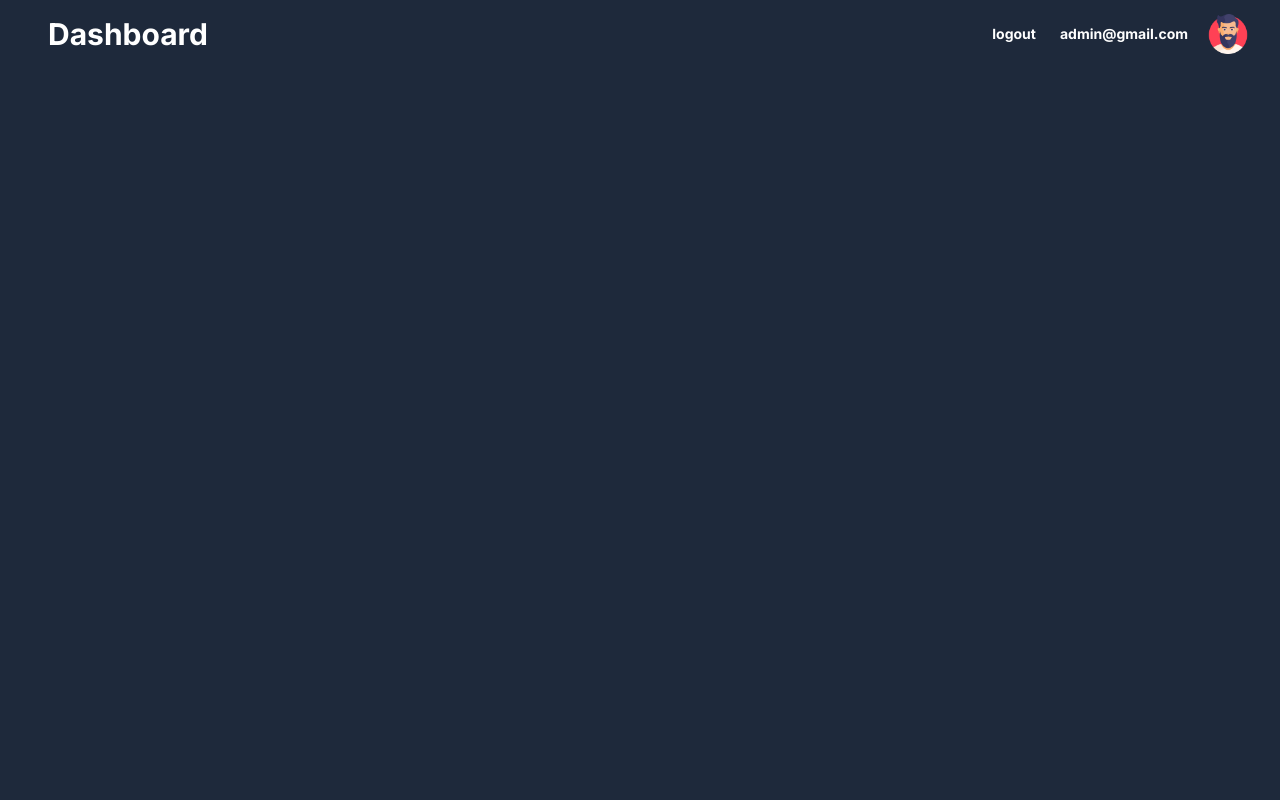
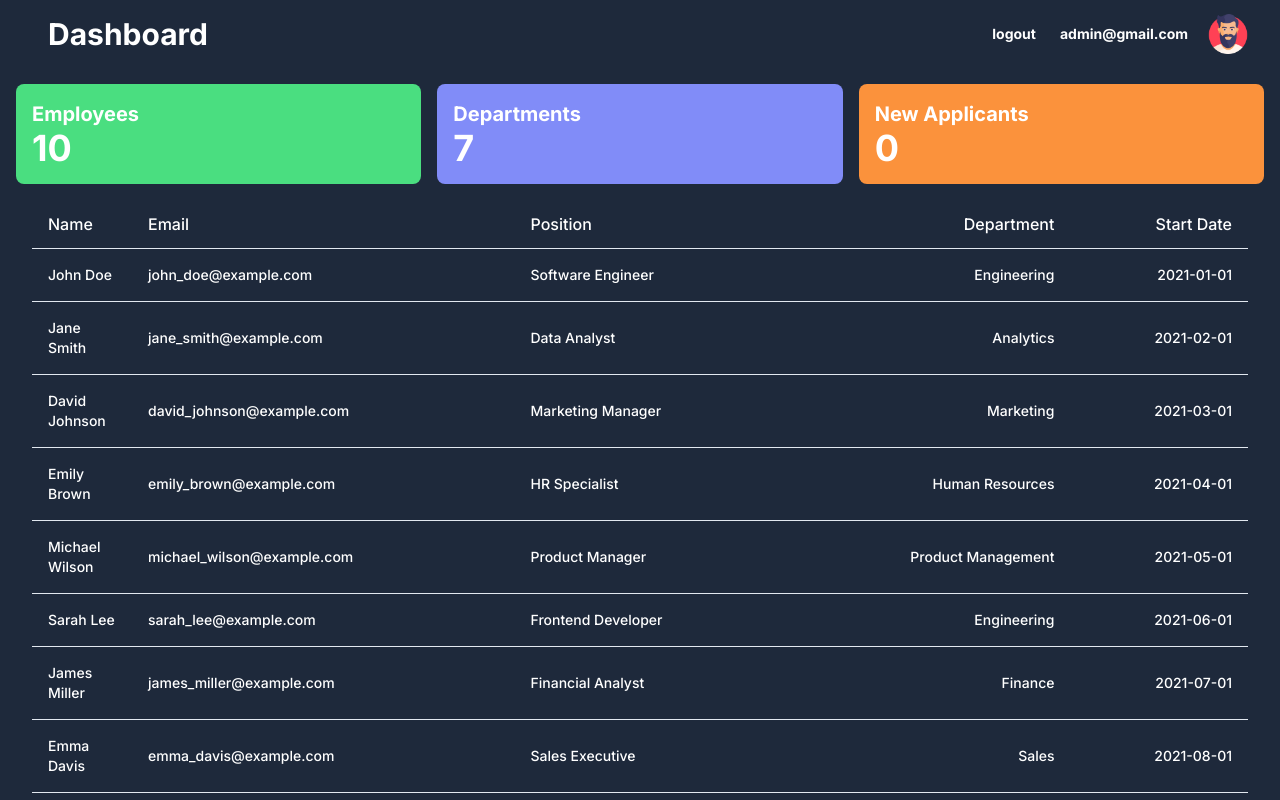
Before and after one commit to Sonnysam/mern-hr-management-system, a Next.js app in the folder frontend/: page /dashboard in a window 1280 px wide. Shown: the top 800 px of the page. Built offline with nearby package versions, Linux system fonts and the light colour scheme.

Commit message:
table added

```diff
--- a/frontend/app/dashboard/page.tsx
+++ b/frontend/app/dashboard/page.tsx
@@ -1,12 +1,15 @@
 import React from 'react'
 import "../../styles/style.css"
 import DashNav from '@/components/dashNav'
+import DashCard from '@/components/dashCard'
+import DashTable from '@/components/dashTable'
 
 const Dashboard = () => {
     return (
         <div className='dashboard bg-slate-800'>
             <DashNav />
-            {/* <div className='text-white text-2xl font-bold p-4'>Dashboard</div> */}
+            <DashCard />
+            <DashTable />
         </div>
     )
 }
--- /dev/null
+++ b/frontend/components/dashCard.tsx
@@ -0,0 +1,28 @@
+import data from '@/data/data'
+import React from 'react'
+
+const DashCard = () => {
+    return (
+        <div>
+            {/* three cards displaying number of employees, number of departments, new applicants. Let it be responsive*/}
+            <div className='grid grid-cols-1 md:grid-cols-3 gap-4 p-4'>
+                <div className='bg-green-400 p-4 rounded-lg'>
+                    <h3 className='text-white text-xl font-bold'>Employees</h3>
+                    {/* <p className='text-white text-4xl font-bold'>10</p> */}
+                    <p className='text-white text-4xl font-bold'>{data.length}</p>
+                </div>
+                <div className='bg-indigo-400 p-4 rounded-lg'>
+                    <h3 className='text-white text-xl font-bold'>Departments</h3>
+                    <p className='text-white text-4xl font-bold'>7</p>
+                </div>
+                <div className='bg-orange-400 p-4 rounded-lg'>
+                    <h3 className='text-white text-xl font-bold'>New Applicants</h3>
+                    <p className='text-white text-4xl font-bold'>0</p>
+                </div>
+            </div>
+
+        </div>
+    )
+}
+
+export default DashCard
--- /dev/null
+++ b/frontend/components/dashTable.tsx
@@ -0,0 +1,54 @@
+import React from 'react'
+import {
+    Table,
+    TableBody,
+    TableCaption,
+    TableCell,
+    TableFooter,
+    TableHead,
+    TableHeader,
+    TableRow,
+} from "@/components/ui/table"
+import data from '@/data/data'
+
+const DashTable = () => {
+    return (
+        <div className='container'>
+            <Table>
+                <TableCaption>
+                    <h3 className="text-base font-semibold text-white">Employees Info
+                        <span className="text-base text-blue-500"> - Last 30 days</span>
+                    </h3>
+                </TableCaption>
+                <TableHeader>
+                    <TableRow>
+                        <TableHead className="w-[100px] text-white text-base">Name</TableHead>
+                        <TableHead className="font-medium text-white text-base">Email</TableHead>
+                        <TableHead className="font-medium text-white text-base">Position</TableHead>
+                        <TableHead className="text-right text-white text-base">Department</TableHead>
+                        <TableHead className="text-right text-white text-base">Start Date</TableHead>
+                    </TableRow>
+                </TableHeader>
+                <TableBody>
+                    {data.map((item) => (
+                        <TableRow key={item.id}>
+                            <TableCell className="font-medium text-white">{item.name}</TableCell>
+                            <TableCell className="font-medium text-white">{item.email}</TableCell>
+                            <TableCell className="font-medium text-white">{item.position}</TableCell>
+                            <TableCell className="font-medium text-white text-right">{item.department}</TableCell>
+                            <TableCell className="font-medium text-white text-right">{item.startDate}</TableCell>
+                        </TableRow>
+                    ))}
+                </TableBody>
+                {/* <TableFooter>
+                    <TableRow>
+                        <TableCell colSpan={3}>Prev</TableCell>
+                        <TableCell className="text-right">Next</TableCell>
+                    </TableRow>
+                </TableFooter> */}
+            </Table>
+        </div>
+    )
+}
+
+export default DashTable
--- /dev/null
+++ b/frontend/components/ui/table.tsx
@@ -0,0 +1,117 @@
+import * as React from "react"
+
+import { cn } from "@/lib/utils"
+
+const Table = React.forwardRef<
+  HTMLTableElement,
+  React.HTMLAttributes<HTMLTableElement>
+>(({ className, ...props }, ref) => (
+  <div className="relative w-full overflow-auto">
+    <table
+      ref={ref}
+      className={cn("w-full caption-bottom text-sm", className)}
+      {...props}
+    />
+  </div>
+))
+Table.displayName = "Table"
+
+const TableHeader = React.forwardRef<
+  HTMLTableSectionElement,
+  React.HTMLAttributes<HTMLTableSectionElement>
+>(({ className, ...props }, ref) => (
+  <thead ref={ref} className={cn("[&_tr]:border-b", className)} {...props} />
+))
+TableHeader.displayName = "TableHeader"
+
+const TableBody = React.forwardRef<
+  HTMLTableSectionElement,
+  React.HTMLAttributes<HTMLTableSectionElement>
+>(({ className, ...props }, ref) => (
+  <tbody
+    ref={ref}
+    className={cn("[&_tr:last-child]:border-0", className)}
+    {...props}
+  />
+))
+TableBody.displayName = "TableBody"
+
+const TableFooter = React.forwardRef<
+  HTMLTableSectionElement,
+  React.HTMLAttributes<HTMLTableSectionElement>
+>(({ className, ...props }, ref) => (
+  <tfoot
+    ref={ref}
+    className={cn(
+      "border-t bg-muted/50 font-medium [&>tr]:last:border-b-0",
+      className
+    )}
+    {...props}
+  />
+))
+TableFooter.displayName = "TableFooter"
+
+const TableRow = React.forwardRef<
+  HTMLTableRowElement,
+  React.HTMLAttributes<HTMLTableRowElement>
+>(({ className, ...props }, ref) => (
+  <tr
+    ref={ref}
+    className={cn(
+      "border-b transition-colors hover:bg-muted/50 data-[state=selected]:bg-muted",
+      className
+    )}
+    {...props}
+  />
+))
+TableRow.displayName = "TableRow"
+
+const TableHead = React.forwardRef<
+  HTMLTableCellElement,
+  React.ThHTMLAttributes<HTMLTableCellElement>
+>(({ className, ...props }, ref) => (
+  <th
+    ref={ref}
+    className={cn(
+      "h-12 px-4 text-left align-middle font-medium text-muted-foreground [&:has([role=checkbox])]:pr-0",
+      className
+    )}
+    {...props}
+  />
+))
+TableHead.displayName = "TableHead"
+
+const TableCell = React.forwardRef<
+  HTMLTableCellElement,
+  React.TdHTMLAttributes<HTMLTableCellElement>
+>(({ className, ...props }, ref) => (
+  <td
+    ref={ref}
+    className={cn("p-4 align-middle [&:has([role=checkbox])]:pr-0", className)}
+    {...props}
+  />
+))
+TableCell.displayName = "TableCell"
+
+const TableCaption = React.forwardRef<
+  HTMLTableCaptionElement,
+  React.HTMLAttributes<HTMLTableCaptionElement>
+>(({ className, ...props }, ref) => (
+  <caption
+    ref={ref}
+    className={cn("mt-4 text-sm text-muted-foreground", className)}
+    {...props}
+  />
+))
+TableCaption.displayName = "TableCaption"
+
+export {
+  Table,
+  TableHeader,
+  TableBody,
+  TableFooter,
+  TableHead,
+  TableRow,
+  TableCell,
+  TableCaption,
+}
--- /dev/null
+++ b/frontend/data/data.ts
@@ -0,0 +1,93 @@
+type tableData = {
+  id: number;
+  name: string;
+  email: string;
+  position: string;
+  department: string;
+  startDate: string;
+};
+
+const data: tableData[] = [
+  {
+    id: 1,
+    name: "John Doe",
+    email: "john_doe@example.com",
+    position: "Software Engineer",
+    department: "Engineering",
+    startDate: "2021-01-01",
+  },
+  {
+    id: 2,
+    name: "Jane Smith",
+    email: "jane_smith@example.com",
+    position: "Data Analyst",
+    department: "Analytics",
+    startDate: "2021-02-01",
+  },
+  {
+    id: 3,
+    name: "David Johnson",
+    email: "david_johnson@example.com",
+    position: "Marketing Manager",
+    department: "Marketing",
+    startDate: "2021-03-01",
+  },
+  {
+    id: 4,
+    name: "Emily Brown",
+    email: "emily_brown@example.com",
+    position: "HR Specialist",
+    department: "Human Resources",
+    startDate: "2021-04-01",
+  },
+  {
+    id: 5,
+    name: "Michael Wilson",
+    email: "michael_wilson@example.com",
+    position: "Product Manager",
+    department: "Product Management",
+    startDate: "2021-05-01",
+  },
+  {
+    id: 6,
+    name: "Sarah Lee",
+    email: "sarah_lee@example.com",
+    position: "Frontend Developer",
+    department: "Engineering",
+    startDate: "2021-06-01",
+  },
+  {
+    id: 7,
+    name: "James Miller",
+    email: "james_miller@example.com",
+    position: "Financial Analyst",
+    department: "Finance",
+    startDate: "2021-07-01",
+  },
+  {
+    id: 8,
+    name: "Emma Davis",
+    email: "emma_davis@example.com",
+    position: "Sales Executive",
+    department: "Sales",
+    startDate: "2021-08-01",
+  },
+  {
+    id: 9,
+    name: "Daniel Garcia",
+    email: "daniel_garcia@example.com",
+    position: "UX Designer",
+    department: "Design",
+    startDate: "2021-09-01",
+  },
+  {
+    id: 10,
+    name: "Olivia Martinez",
+    email: "olivia_martinez@example.com",
+    position: "Operations Manager",
+    department: "Operations",
+    startDate: "2021-10-01",
+  },
+];
+
+export default data;
```
